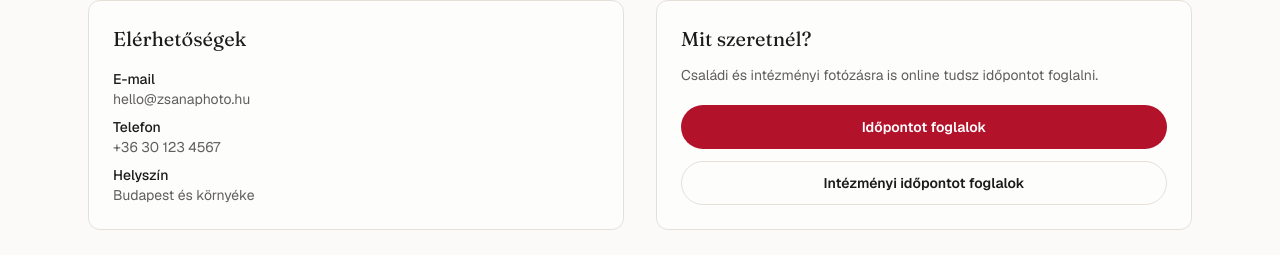
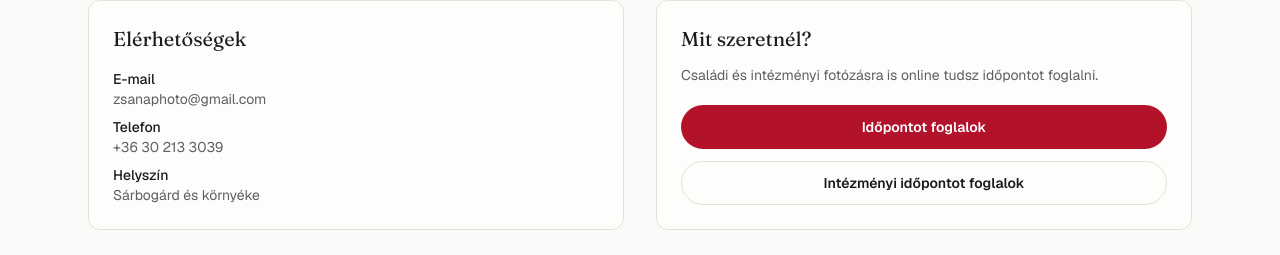
Before and after one commit to andrasnagy1106/zsanaphoto, a Next.js app: page /kapcsolat in a window 1280 px wide. Shown: the part 253-508 px from the top of the page. Built offline with nearby package versions, Linux system fonts and the light colour scheme; no server answers.

Commit message:
update kapcsolat

```diff
--- a/app/(public)/kapcsolat/page.tsx
+++ b/app/(public)/kapcsolat/page.tsx
@@ -18,15 +18,15 @@ export default function ContactPage() {
           <dl className="mt-4 space-y-2 text-sm text-foreground/70">
             <div>
               <dt className="font-medium text-foreground">E-mail</dt>
-              <dd><a className="hover:text-accent" href="mailto:hello@zsanaphoto.hu">hello@zsanaphoto.hu</a></dd>
+              <dd><a className="hover:text-accent" href="mailto:zsanaphoto@gmail.com">zsanaphoto@gmail.com</a></dd>
             </div>
             <div>
               <dt className="font-medium text-foreground">Telefon</dt>
-              <dd><a className="hover:text-accent" href="tel:+36301234567">+36 30 123 4567</a></dd>
+              <dd><a className="hover:text-accent" href="tel:+36302133039">+36 30 213 3039</a></dd>
             </div>
             <div>
               <dt className="font-medium text-foreground">Helyszín</dt>
-              <dd>Budapest és környéke</dd>
+              <dd>Sárbogárd és környéke</dd>
             </div>
           </dl>
         </div>
```
